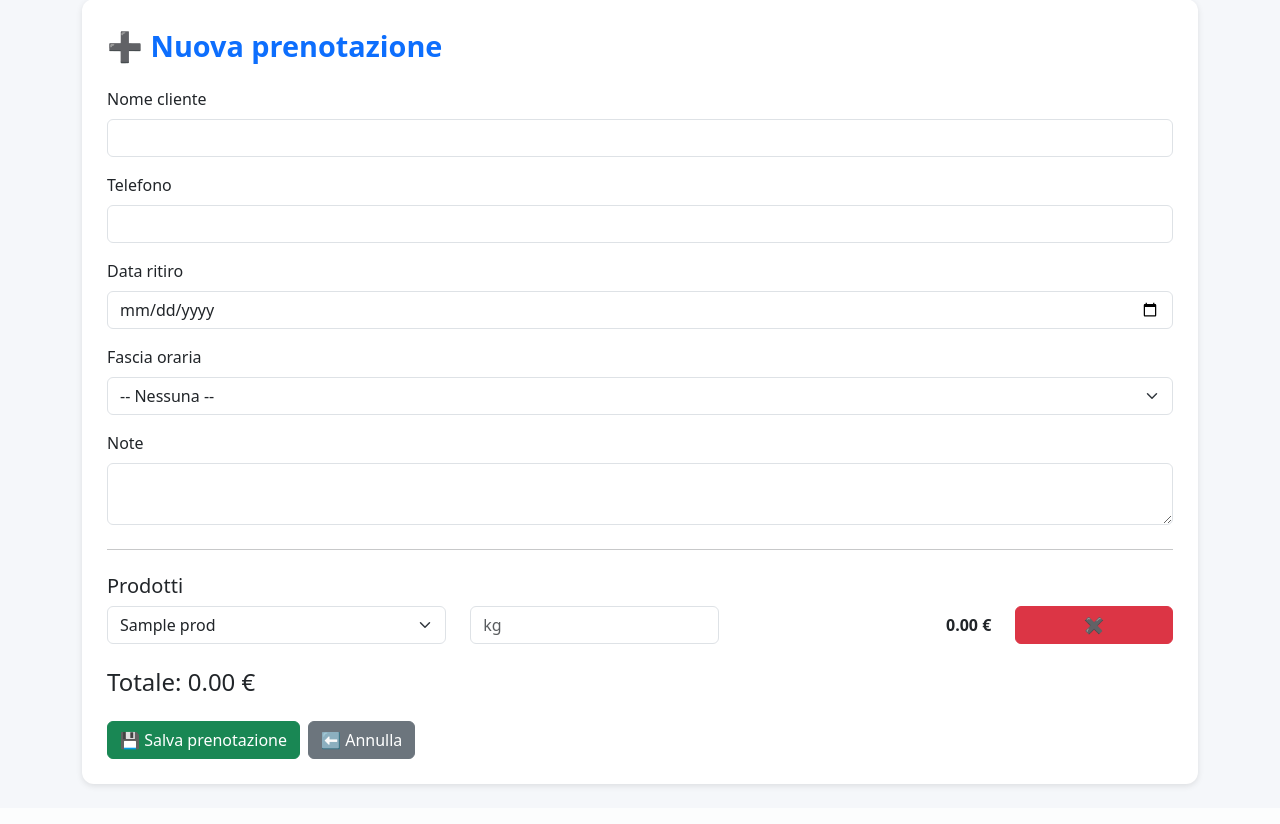
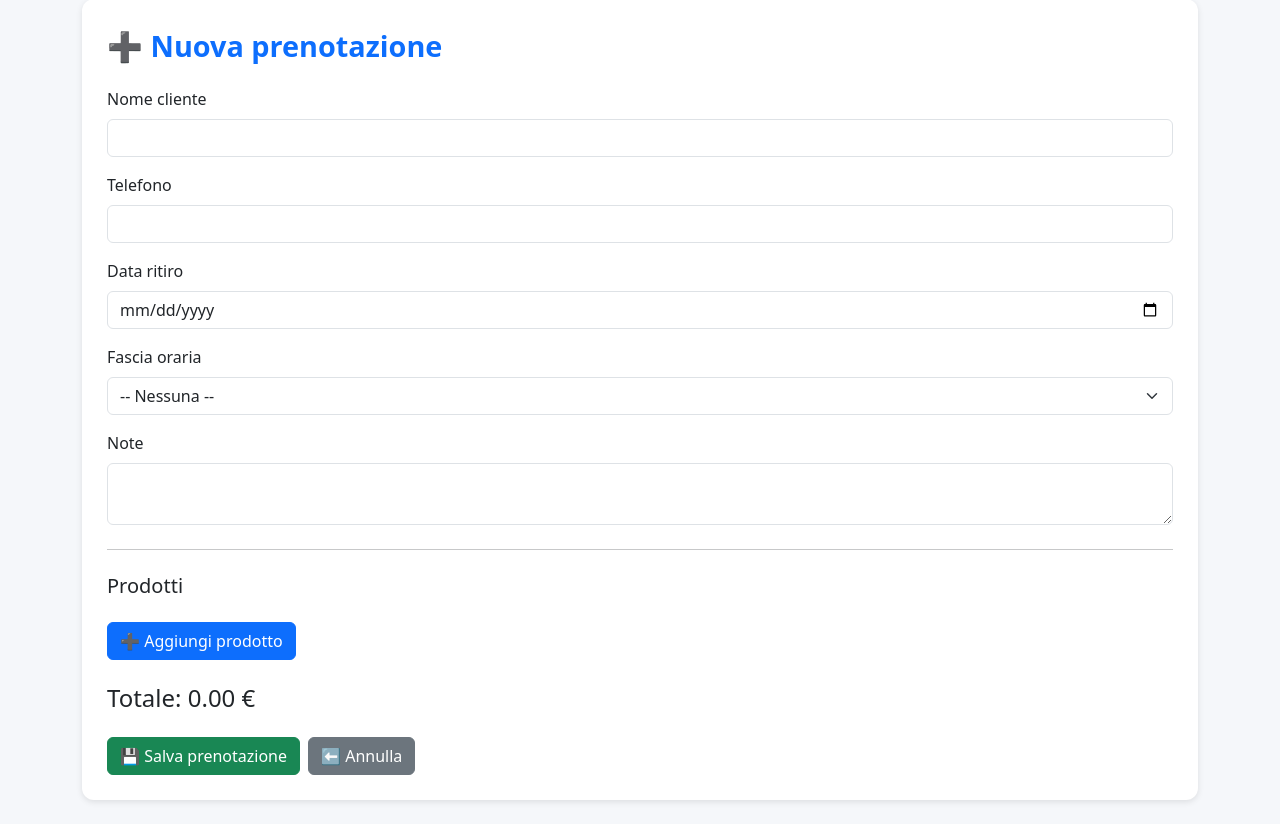
Before and after one commit to lorenzoalberico23/gestionale-pasta, a Flask app: template templates/nuova.html in a window 1280 px wide. Shown: the part 55-879 px from the top of the page. Before the commit the page ends 843 px from the top, so only its background shows below. Run offline with Flask 3, Linux system fonts and the light colour scheme; the template is opened without the code that fills it: most values are stand-ins (such as "Sample title", 1, 10 or a date in 2020); some libraries are stand-ins or nearby versions.

Commit message:
Enhance product selection and addition in nuova.html
Updated the 'nuova.html' template to include a button for adding products dynamically and improved the product selection functionality.

```diff
--- a/templates/nuova.html
+++ b/templates/nuova.html
@@ -53,13 +53,39 @@
 
         <h5>Prodotti</h5>
 
-        <div id="prodotti-container">
+        <div id="prodotti-container"></div>
 
+        <button type="button" class="btn btn-primary mt-3" onclick="aggiungiProdotto()">
+            ➕ Aggiungi prodotto
+        </button>
+
+        <h4 class="mt-4">Totale: <span id="totale">0.00</span> €</h4>
+
+<script>
+    // Prezzi dei prodotti
+    const prezzi = {
         {% for p in prodotti %}
-            <div class="row mb-2 align-items-center prodotto-riga">
+            "{{ p[0] }}": {{ p[2] }},
+        {% endfor %}
+    };
+
+    // HTML del menu prodotti (blindato)
+    const menuProdotti = `
+        {% for p in prodotti %}
+            <option value="{{ p[0] }}">{{ p[1] }}</option>
+        {% endfor %}
+    `;
+
+    function aggiungiProdotto() {
+        const container = document.getElementById("prodotti-container");
+
+        const div = document.createElement("div");
+        div.classList.add("row", "mb-2", "align-items-center", "prodotto-riga");
+
+        div.innerHTML = `
             <div class="col-4">
                 <select name="prodotto" class="form-select" onchange="cambiaQuantita(this); calcolaTotale();">
-                        <option value="{{ p[0] }}">{{ p[1] }}</option>
+                    ${menuProdotti}
                 </select>
             </div>
 
@@ -76,19 +102,11 @@
                     ✖
                 </button>
             </div>
-            </div>
-            {% endfor %}
+        `;
 
-        </div>
-
-        <h4 class="mt-4">Totale: <span id="totale">0.00</span> €</h4>
-
-<script>
-    const prezzi = {
-        {% for p in prodotti %}
-            "{{ p[0] }}": {{ p[2] }},
-        {% endfor %}
-    };
+        container.appendChild(div);
+        calcolaTotale();
+    }
 
     function cambiaQuantita(selectElement) {
         const prodottoNome = selectElement.selectedOptions[0].text.toLowerCase();
```
Lines whose indentation alone changed are shown as unchanged.
